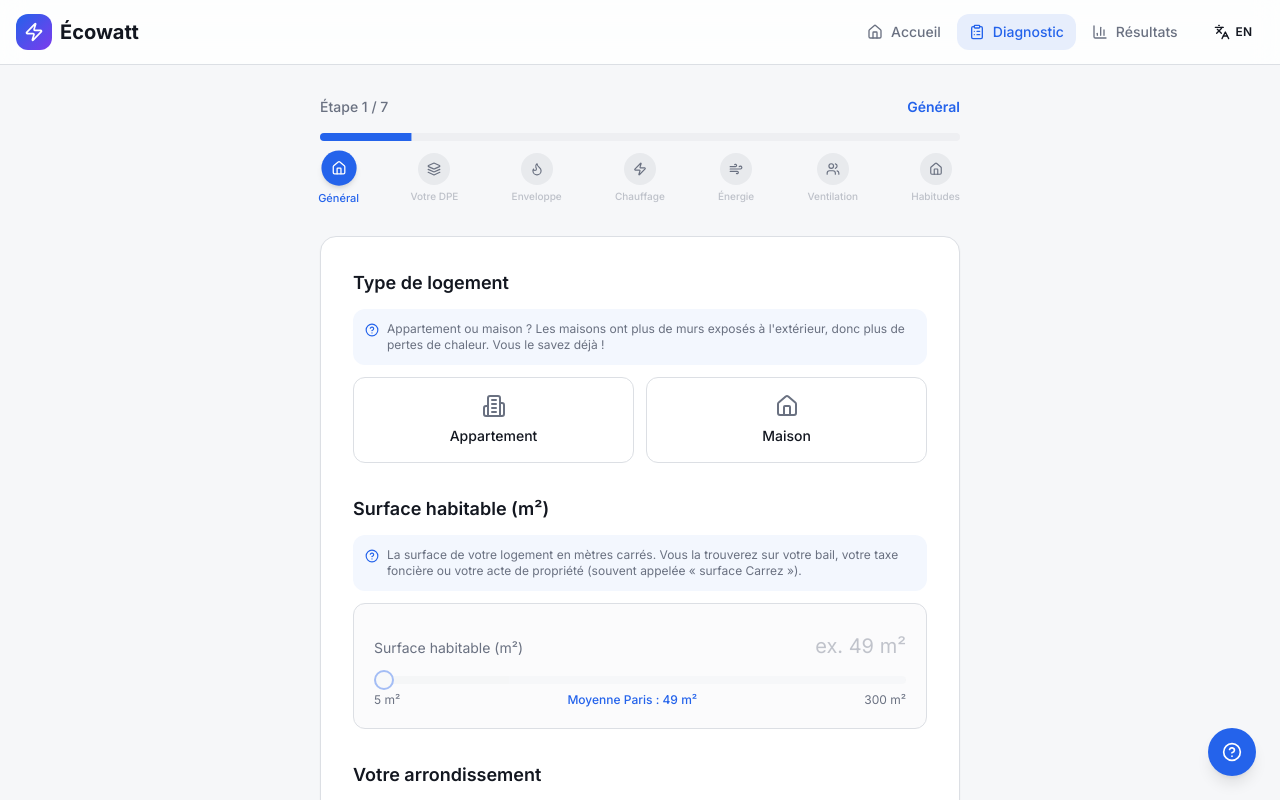
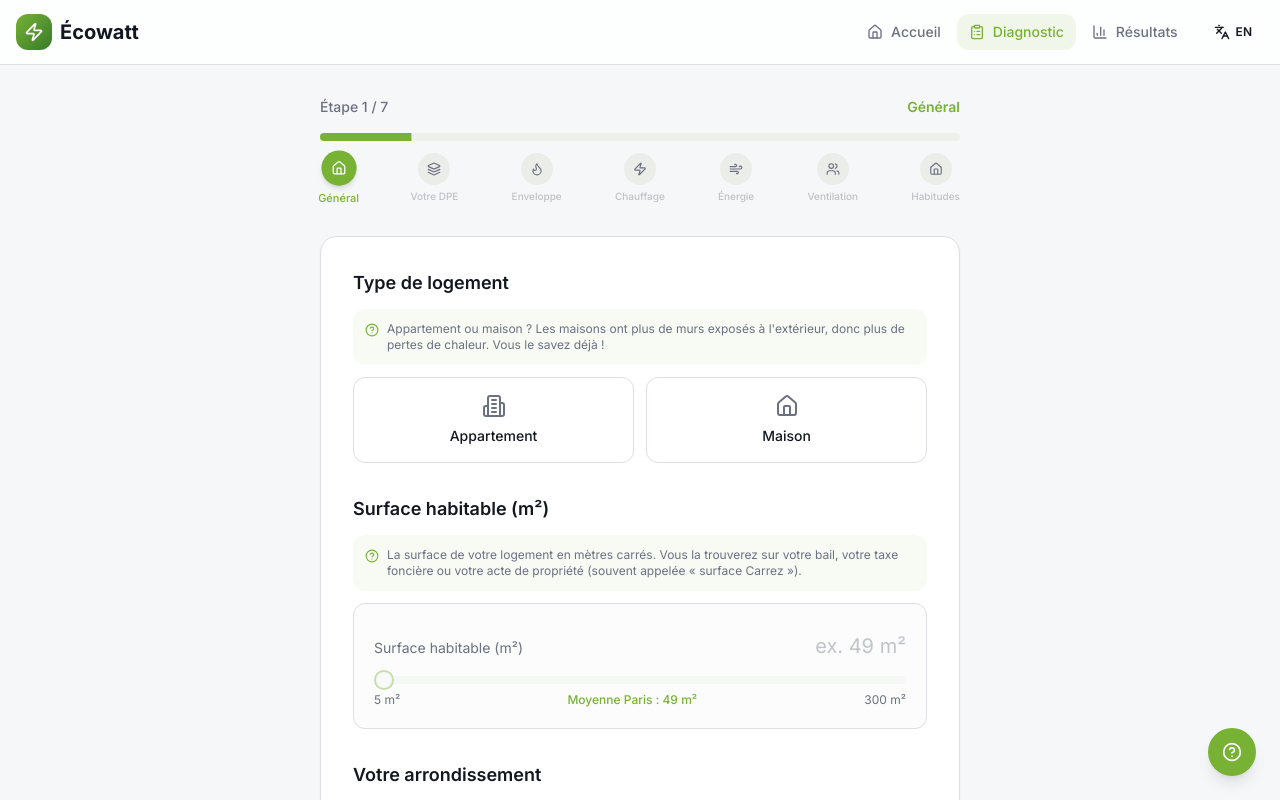
Before and after one commit to gaspard-tt/Paris-DPE-New, a React (Vite) app in the folder dpe-insights-paris-main/: page /questionnaire in a window 1280 px wide. Shown: the top 800 px of the page. Built offline with nearby package versions, Linux system fonts and the light colour scheme; the HTML template or start-up script is replaced by a standard one.

Commit message:
Update color variables for improved theming

```diff
--- a/dpe-insights-paris-main/src/index.css
+++ b/dpe-insights-paris-main/src/index.css
@@ -15,16 +15,16 @@
     --popover: 0 0% 100%;
     --popover-foreground: 220 25% 10%;
 
-    --primary: 221 83% 53%;
+    --primary: 88 55% 45%;
     --primary-foreground: 0 0% 100%;
 
-    --secondary: 220 14% 94%;
-    --secondary-foreground: 220 20% 25%;
+    --secondary: 88 20% 93%;
+    --secondary-foreground: 88 30% 20%;
 
-    --muted: 220 14% 92%;
+    --muted: 88 12% 92%;
     --muted-foreground: 220 10% 46%;
 
-    --accent: 262 83% 58%;
+    --accent: 100 45% 38%;
     --accent-foreground: 0 0% 100%;
 
     --destructive: 0 72% 51%;
@@ -32,14 +32,14 @@
 
     --border: 220 13% 88%;
     --input: 220 13% 88%;
-    --ring: 221 83% 53%;
+    --ring: 88 55% 45%;
 
     --radius: 0.75rem;
 
     /* Semantic colour palette */
     --info: 221 83% 53%;
     --info-foreground: 0 0% 100%;
-    --success: 152 60% 40%;
+    --success: 88 55% 38%;
     --success-foreground: 0 0% 100%;
     --warning: 38 92% 50%;
     --warning-foreground: 38 92% 14%;
@@ -61,19 +61,19 @@
     --dpe-f: 15 90% 50%;
     --dpe-g: 0 75% 48%;
 
-    /* Custom tokens */
-    --hero-gradient: linear-gradient(135deg, hsl(221 83% 53%), hsl(262 83% 58%));
-    --card-shadow: 0 4px 24px -4px hsl(221 83% 53% / 0.08);
-    --card-shadow-hover: 0 8px 32px -4px hsl(221 83% 53% / 0.14);
+    /* Custom tokens — green gradient instead of blue/purple */
+    --hero-gradient: linear-gradient(135deg, hsl(88 55% 45%), hsl(110 50% 32%));
+    --card-shadow: 0 4px 24px -4px hsl(88 55% 45% / 0.08);
+    --card-shadow-hover: 0 8px 32px -4px hsl(88 55% 45% / 0.14);
 
     --sidebar-background: 0 0% 98%;
     --sidebar-foreground: 240 5.3% 26.1%;
-    --sidebar-primary: 240 5.9% 10%;
+    --sidebar-primary: 88 55% 45%;
     --sidebar-primary-foreground: 0 0% 98%;
-    --sidebar-accent: 240 4.8% 95.9%;
-    --sidebar-accent-foreground: 240 5.9% 10%;
+    --sidebar-accent: 88 20% 95%;
+    --sidebar-accent-foreground: 88 30% 20%;
     --sidebar-border: 220 13% 91%;
-    --sidebar-ring: 217.2 91.2% 59.8%;
+    --sidebar-ring: 88 55% 45%;
   }
 
   .dark {
@@ -86,7 +86,7 @@
     --popover: 220 18% 11%;
     --popover-foreground: 220 15% 92%;
 
-    --primary: 221 83% 60%;
+    --primary: 88 50% 55%;
     --primary-foreground: 220 20% 7%;
 
     --secondary: 220 15% 16%;
@@ -95,7 +95,7 @@
     --muted: 220 12% 15%;
     --muted-foreground: 220 10% 55%;
 
-    --accent: 262 70% 60%;
+    --accent: 100 40% 50%;
     --accent-foreground: 0 0% 100%;
 
     --destructive: 0 62.8% 30.6%;
@@ -103,10 +103,10 @@
 
     --border: 220 12% 18%;
     --input: 220 12% 18%;
-    --ring: 221 83% 60%;
+    --ring: 88 50% 55%;
 
     --info: 221 83% 60%;
-    --success: 152 50% 42%;
+    --success: 88 45% 48%;
     --warning: 38 80% 50%;
     --rose: 346 70% 55%;
     --indigo: 262 70% 60%;
@@ -115,12 +115,12 @@
 
     --sidebar-background: 240 5.9% 10%;
     --sidebar-foreground: 240 4.8% 95.9%;
-    --sidebar-primary: 224.3 76.3% 48%;
+    --sidebar-primary: 88 50% 55%;
     --sidebar-primary-foreground: 0 0% 100%;
     --sidebar-accent: 240 3.7% 15.9%;
     --sidebar-accent-foreground: 240 4.8% 95.9%;
     --sidebar-border: 240 3.7% 15.9%;
-    --sidebar-ring: 217.2 91.2% 59.8%;
+    --sidebar-ring: 88 50% 55%;
   }
 }
 
```
